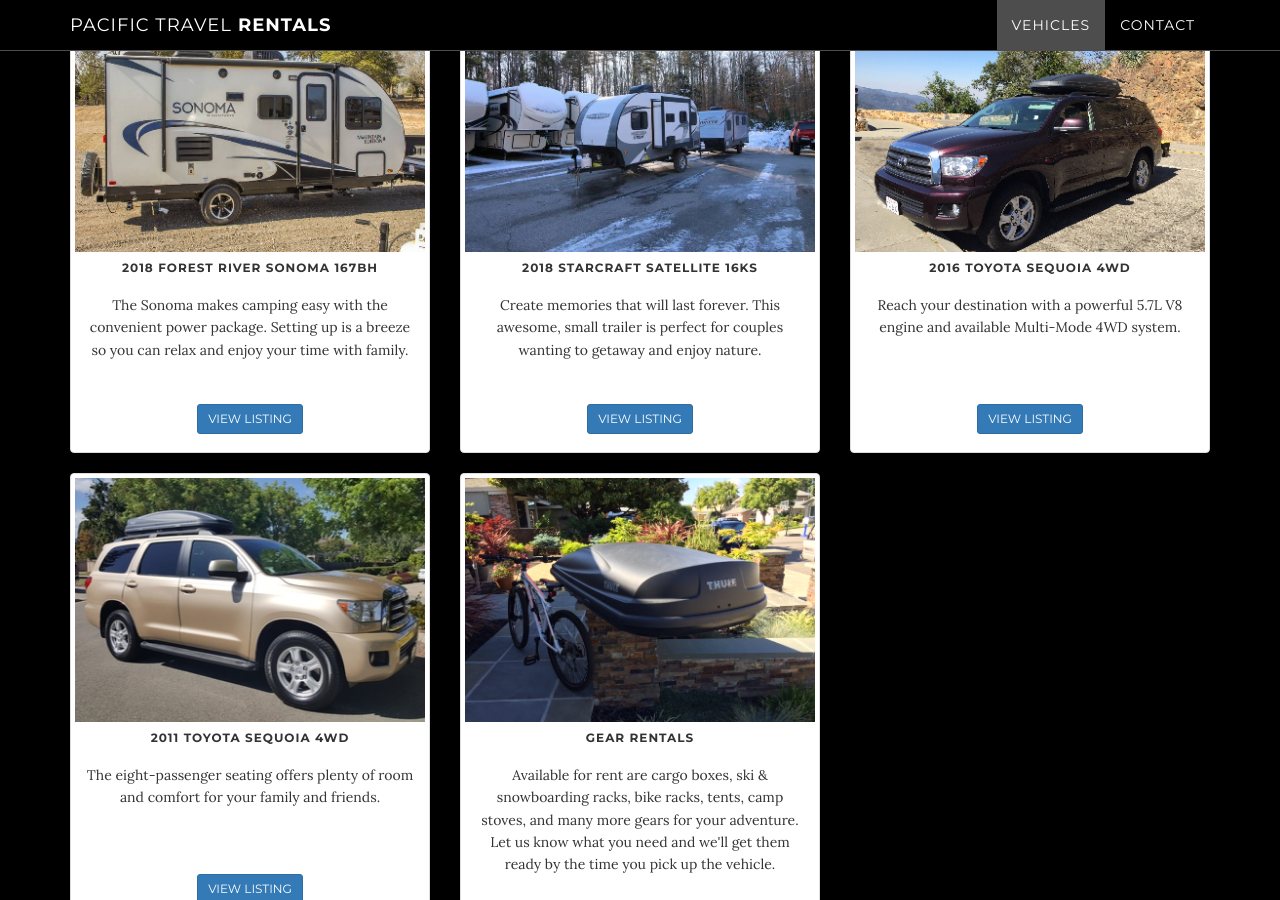
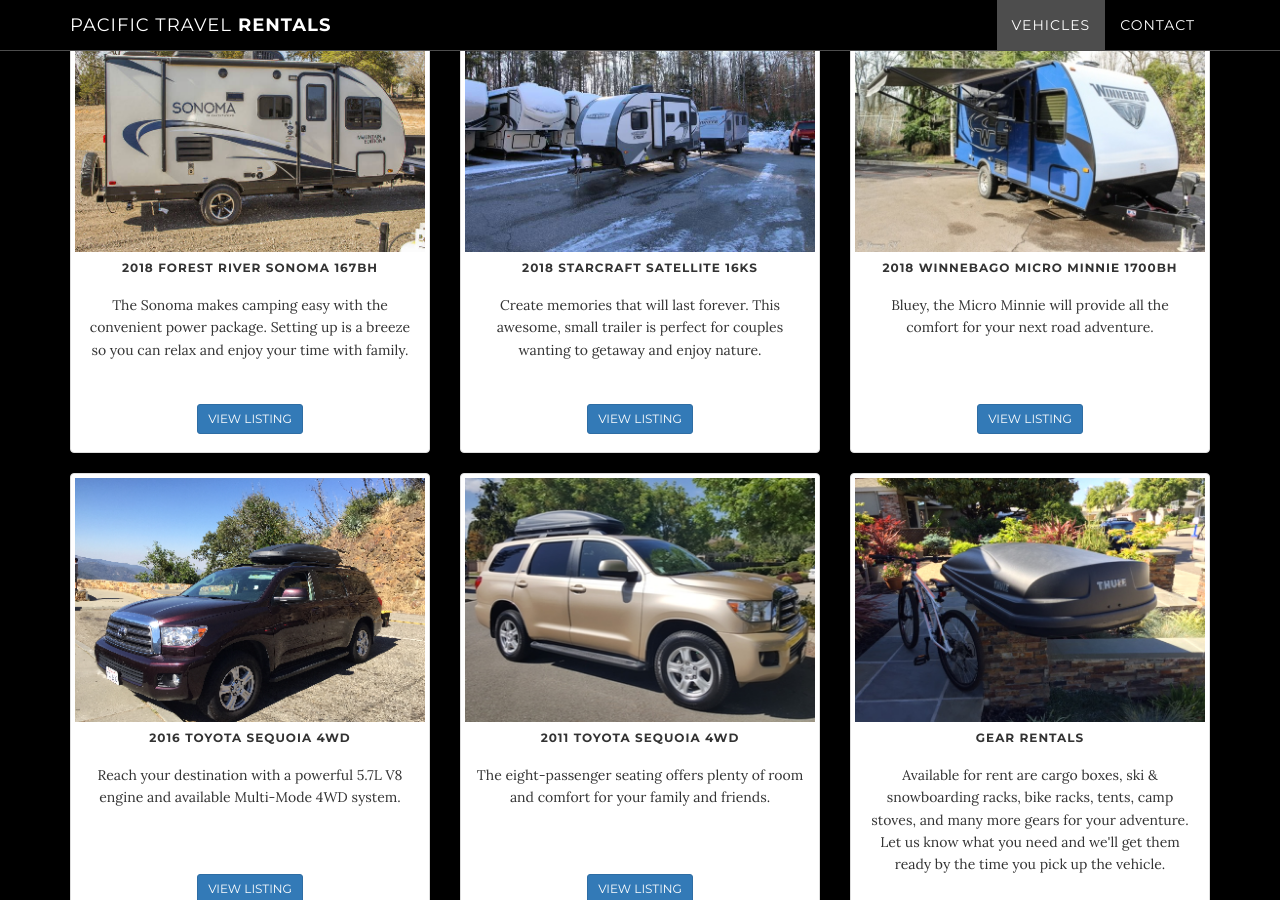
Before and after one commit to jasonldn/ptr, a Jekyll site: the page built from index.html, in a window 1280 px wide and 900 px high, scrolled down 1470 px. Built offline with Jekyll 4.4.1, drawn with Linux system fonts in a browser that asks for light colours.

Commit message:
updated with new trailer

```diff
--- a/_includes/vehicles.html
+++ b/_includes/vehicles.html
@@ -86,6 +86,22 @@
 
             <div class="col-sm-6 col-md-4">
                 <div class="thumbnail">
+                    <a href="https://www.outdoorsy.com/rv-rental/pleasanton_ca/2018_winnebago_micro-minnie_47074-listing" target="_blank">
+                        <img src="/img/rvs/2018-winnebago-mm-1700bh-359-250.jpg">
+                    </a>
+                    <div class="caption" id="htr-vehicle7-caption">
+                        <h6>2018 Winnebago Micro Minnie 1700BH</h6>
+                        <p class="htr-vehicles-caption-desc">Bluey, the Micro Minnie will provide all the comfort for your next road adventure.</p>
+                        <p class="htr-vehicles-action-btn">
+                            <a href="https://www.outdoorsy.com/rv-rental/pleasanton_ca/2018_winnebago_micro-minnie_47074-listing" target="_blank"
+                            class="btn btn-primary btn-sm" role="button">View Listing</a>
+                        </p>
+                    </div>
+                </div>
+            </div>
+
+            <div class="col-sm-6 col-md-4">
+                <div class="thumbnail">
                     <a href="https://www.outdoorsy.co/rv-rental/pleasanton_ca/2016_toyota_sequoia_13607-listing" target="_blank">
                         <img src="/img/suvs/toy-sequoia-2016-359x250.png">
                     </a>
```
Also changed, not shown: img/rvs/2018-winnebago-mm-1700bh-359-250.jpg (added).
